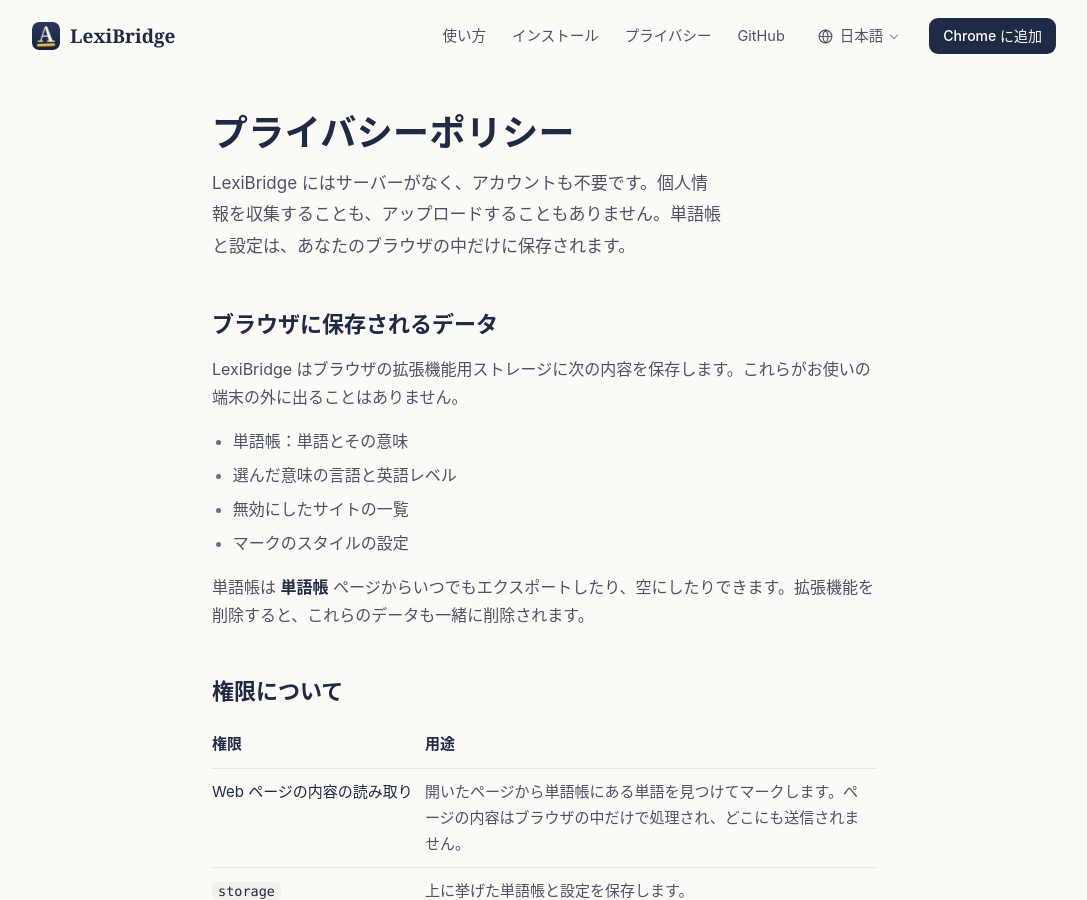
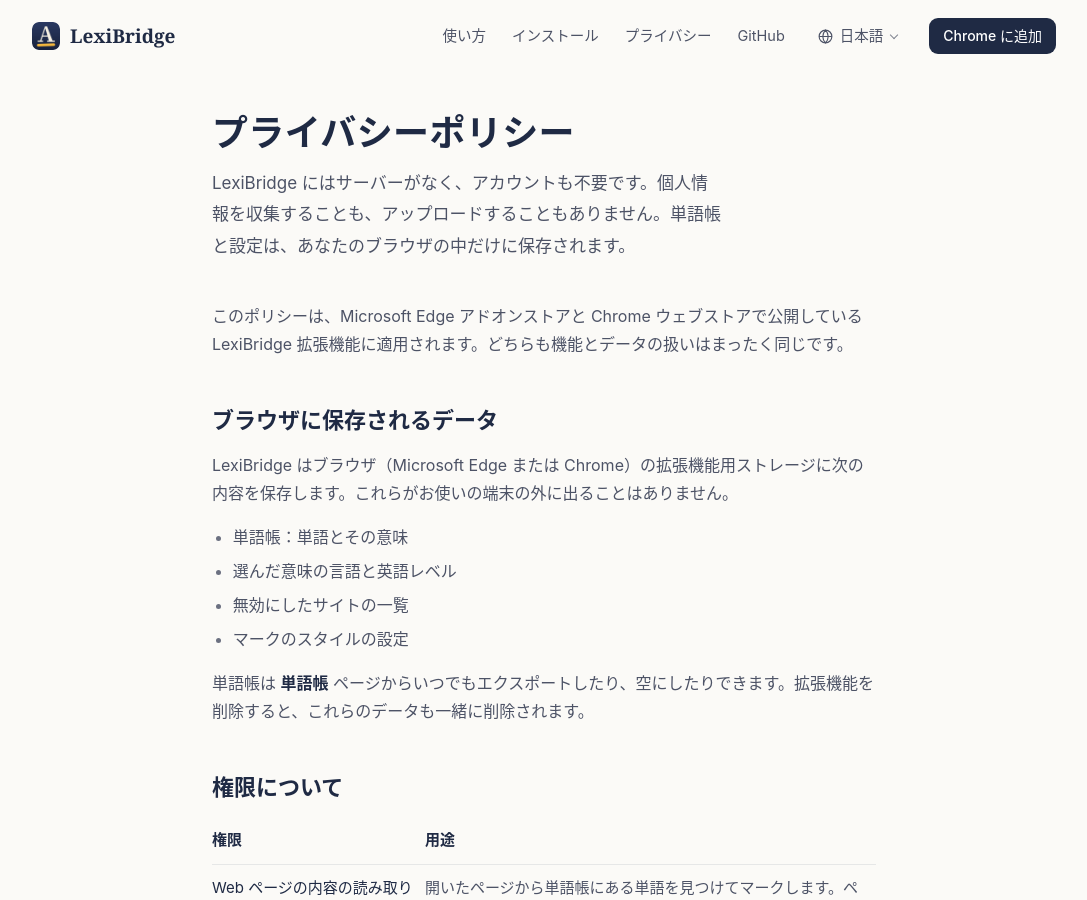
Before and after one commit to ChanMo/LexiBridge, a Jekyll site: the page built from docs/ja/privacy.md, in a window 1280 px wide and 900 px high. Shown: the whole window, without its empty margins (96-1183 px from the left). Built offline with Jekyll 4.4.1, drawn with Linux system fonts in a browser that asks for light colours.

Commit message:
Privacy policy: name Microsoft Edge alongside Chrome

```diff
--- a/docs/ja/privacy.md
+++ b/docs/ja/privacy.md
@@ -6,9 +6,11 @@
 description: LexiBridge は個人情報を一切収集せず、すべてのデータはお使いのブラウザ内にのみ保存されます。
 ---
 
+このポリシーは、Microsoft Edge アドオンストアと Chrome ウェブストアで公開している LexiBridge 拡張機能に適用されます。どちらも機能とデータの扱いはまったく同じです。
+
 ## ブラウザに保存されるデータ
 
-LexiBridge はブラウザの拡張機能用ストレージに次の内容を保存します。これらがお使いの端末の外に出ることはありません。
+LexiBridge はブラウザ（Microsoft Edge または Chrome）の拡張機能用ストレージに次の内容を保存します。これらがお使いの端末の外に出ることはありません。
 
 - 単語帳：単語とその意味
 - 選んだ意味の言語と英語レベル
```
Also changed, not shown: docs/privacy.md (+3 -1 lines), docs/zh-TW/privacy.md (+3 -1 lines).
